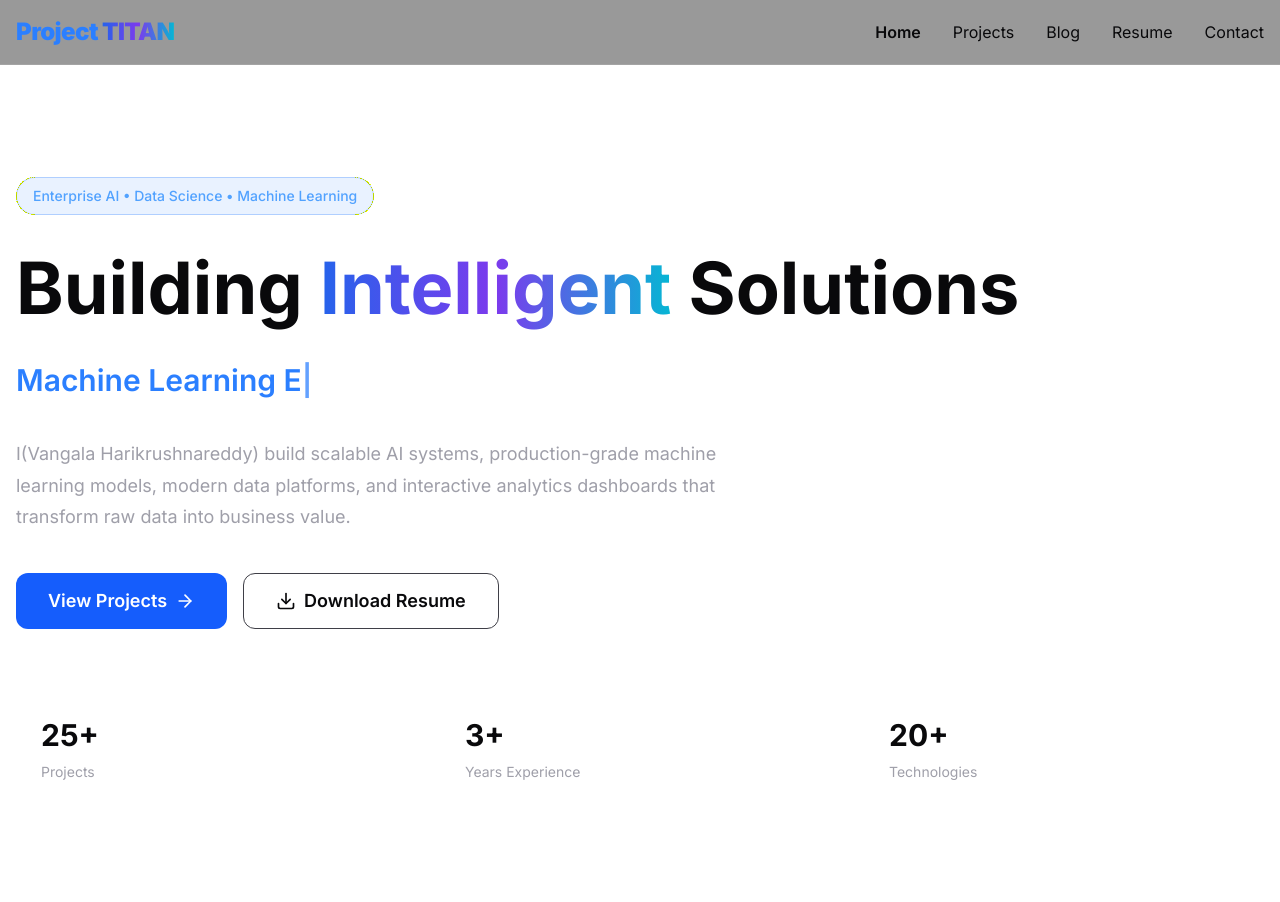
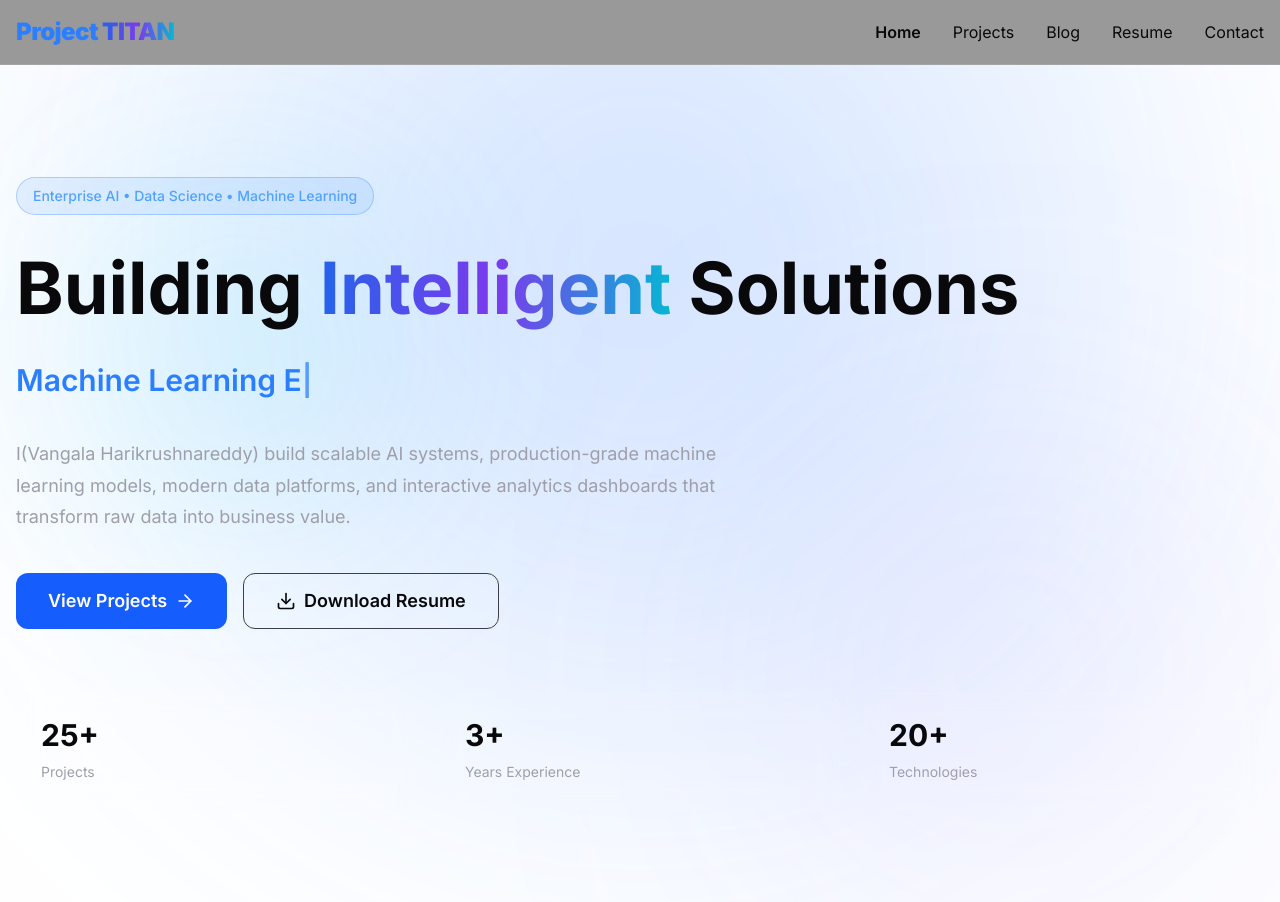
Before and after one commit to Harikrushnareddyvangala/project-titan, a Next.js app in the folder apps/web/: page / in a window 1280 px wide. Shown: the top 902 px of the page. Built offline with nearby package versions, Linux system fonts and the light colour scheme.

Commit message:
refactor(styles): create scalable design system foundation

```diff
--- a/apps/web/src/app/globals.css
+++ b/apps/web/src/app/globals.css
@@ -1,4 +1,6 @@
 @import "tailwindcss";
+
+@import "../styles/index.css";
 
 /* ==========================================
    THEME TOKENS
@@ -154,12 +156,12 @@ img {
 
 .hero-grid {
   background-image:
-    linear-gradient(rgb(255 255 255 / 0.05) 1px, transparent 1px),
-    linear-gradient(90deg, rgb(255 255 255 / 0.05) 1px, transparent 1px);
+    linear-gradient(rgb(255 255 255 / 0.04) 1px, transparent 1px),
+    linear-gradient(90deg, rgb(255 255 255 / 0.04) 1px, transparent 1px);
 
   background-size: 48px 48px;
 
-  mask-image: radial-gradient(circle at center, black, transparent 85%);
+  mask-image: radial-gradient(circle, black 40%, transparent 95%);
 }
 
 /* -------------------------------- */
@@ -167,23 +169,25 @@ img {
 /* -------------------------------- */
 
 @keyframes float {
+
   0% {
     transform: translateY(0px);
   }
 
   50% {
-    transform: translateY(-24px);
+    transform: translateY(-20px);
   }
 
   100% {
     transform: translateY(0px);
   }
+
 }
 
-.animate-float {
-  animation: float 8s ease-in-out infinite;
+.animate-float{
+    animation:float 9s ease-in-out infinite;
 }
 
-.animate-float-delayed {
-  animation: float 10s ease-in-out infinite;
+.animate-float-delayed{
+    animation:float 12s ease-in-out infinite;
 }
--- a/apps/web/src/features/home/components/Hero/Hero.tsx
+++ b/apps/web/src/features/home/components/Hero/Hero.tsx
@@ -10,10 +10,14 @@ import { HeroBackground } from "./HeroBackground";
 
 export function Hero() {
   return (
-    <section className="relative overflow-hidden py-28">
-      <HeroBackground />
+    <section className="relative isolate overflow-hidden py-28">
+      {/* Background Layer */}
+      <div className="absolute inset-0">
+        <HeroBackground />
+      </div>
 
-      <div className="container relative">
+      {/* Content Layer */}
+      <div className="container relative z-10">
         <HeroBadge />
 
         <HeroHeading />
--- a/apps/web/src/features/home/components/Hero/HeroBackground.tsx
+++ b/apps/web/src/features/home/components/Hero/HeroBackground.tsx
@@ -2,18 +2,18 @@ export function HeroBackground() {
   return (
     <div
       aria-hidden="true"
-      className="absolute inset-0 -z-10 overflow-hidden"
+      className="absolute inset-0 overflow-hidden"
     >
-      {/* Main radial glow */}
-      <div className="absolute left-1/2 top-0 h-[700px] w-[700px] -translate-x-1/2 rounded-full bg-blue-500/10 blur-3xl" />
+      {/* Main Glow */}
+      <div className="absolute left-1/2 top-[-250px] h-[900px] w-[900px] -translate-x-1/2 rounded-full bg-blue-500/20 blur-[180px]" />
 
-      {/* Left orb */}
-      <div className="animate-float absolute left-10 top-32 h-64 w-64 rounded-full bg-cyan-500/10 blur-3xl" />
+      {/* Floating Orb */}
+      <div className="absolute left-24 top-40 h-72 w-72 rounded-full bg-cyan-400/15 blur-[120px] animate-float" />
 
-      {/* Right orb */}
-      <div className="animate-float-delayed absolute right-10 bottom-20 h-72 w-72 rounded-full bg-indigo-500/10 blur-3xl" />
+      {/* Floating Orb */}
+      <div className="absolute right-20 bottom-10 h-96 w-96 rounded-full bg-indigo-500/15 blur-[150px] animate-float-delayed" />
 
-      {/* Grid overlay */}
+      {/* Grid */}
       <div className="hero-grid absolute inset-0" />
     </div>
   );
--- /dev/null
+++ b/apps/web/src/styles/animations.css
@@ -0,0 +1,29 @@
+@keyframes float {
+
+  0% {
+    transform: translateY(0px);
+  }
+
+  50% {
+    transform: translateY(-20px);
+  }
+
+  100% {
+    transform: translateY(0px);
+  }
+
+}
+
+.animate-float {
+
+  animation:
+    float 9s ease-in-out infinite;
+
+}
+
+.animate-float-delayed {
+
+  animation:
+    float 12s ease-in-out infinite;
+
+}
--- /dev/null
+++ b/apps/web/src/styles/index.css
@@ -0,0 +1,4 @@
+@import "./variables.css";
+@import "./typography.css";
+@import "./utilities.css";
+@import "./animations.css";
--- /dev/null
+++ b/apps/web/src/styles/typography.css
@@ -0,0 +1,16 @@
+.gradient-text {
+
+  background:
+    linear-gradient(
+      90deg,
+      #60a5fa,
+      #06b6d4
+    );
+
+  -webkit-background-clip: text;
+
+  -webkit-text-fill-color: transparent;
+
+  background-clip: text;
+
+}
--- /dev/null
+++ b/apps/web/src/styles/utilities.css
@@ -0,0 +1,27 @@
+.hero-grid {
+
+  background-image:
+    linear-gradient(rgb(255 255 255 / 0.04) 1px, transparent 1px),
+    linear-gradient(90deg, rgb(255 255 255 / 0.04) 1px, transparent 1px);
+
+  background-size: 48px 48px;
+
+  mask-image:
+    radial-gradient(circle, black 40%, transparent 95%);
+}
+
+.glass-card {
+
+  background:
+    var(--glass-bg);
+
+  border:
+    1px solid var(--glass-border);
+
+  backdrop-filter:
+    blur(18px);
+
+  border-radius:
+    var(--radius);
+
+}
--- /dev/null
+++ b/apps/web/src/styles/variables.css
@@ -0,0 +1,26 @@
+:root {
+
+  /* Brand */
+
+  --color-primary: #2563eb;
+  --color-secondary: #06b6d4;
+
+  /* Background */
+
+  --background: #09090b;
+  --foreground: #fafafa;
+
+  /* Glass */
+
+  --glass-bg: rgb(255 255 255 / 0.05);
+  --glass-border: rgb(255 255 255 / 0.08);
+
+  /* Radius */
+
+  --radius: 18px;
+
+  /* Shadows */
+
+  --shadow-lg:
+    0 20px 60px rgb(0 0 0 / 0.35);
+}
```
Also changed, not shown: apps/web/src/styles/components.css (added).
